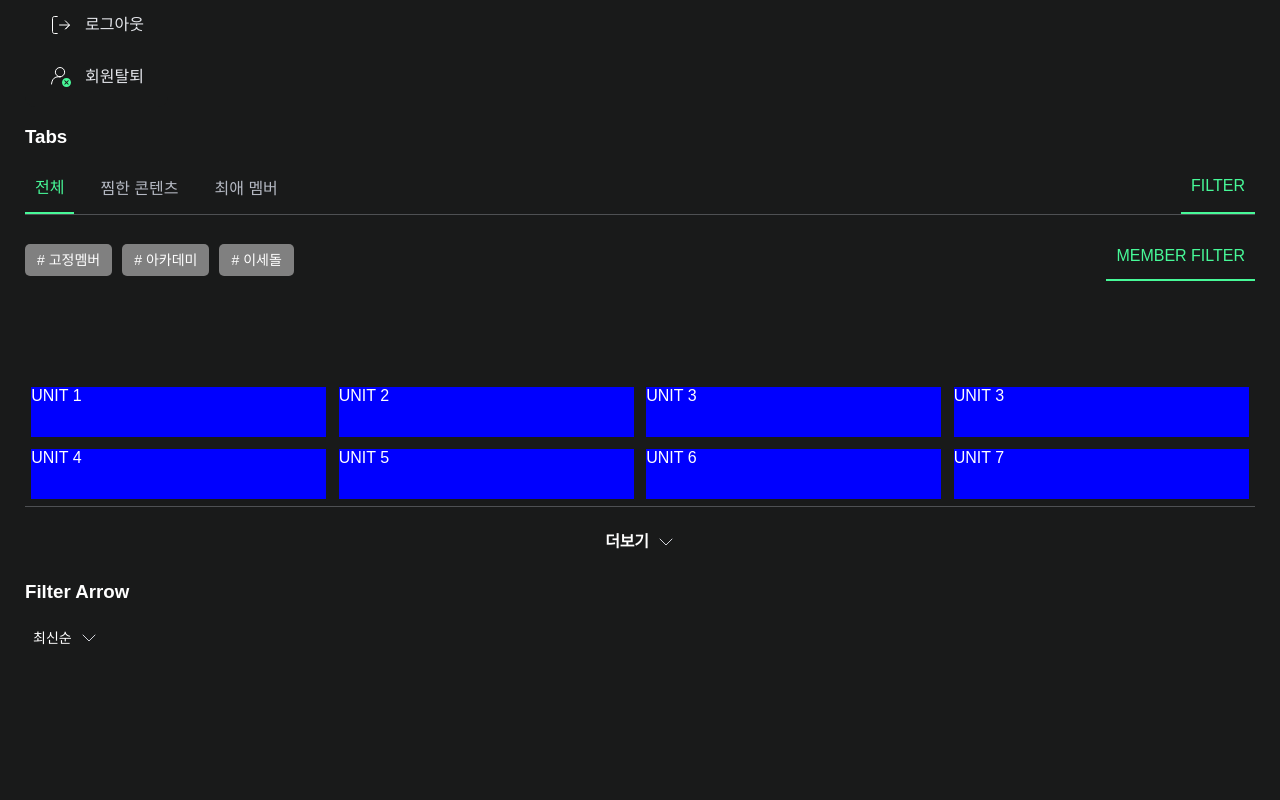
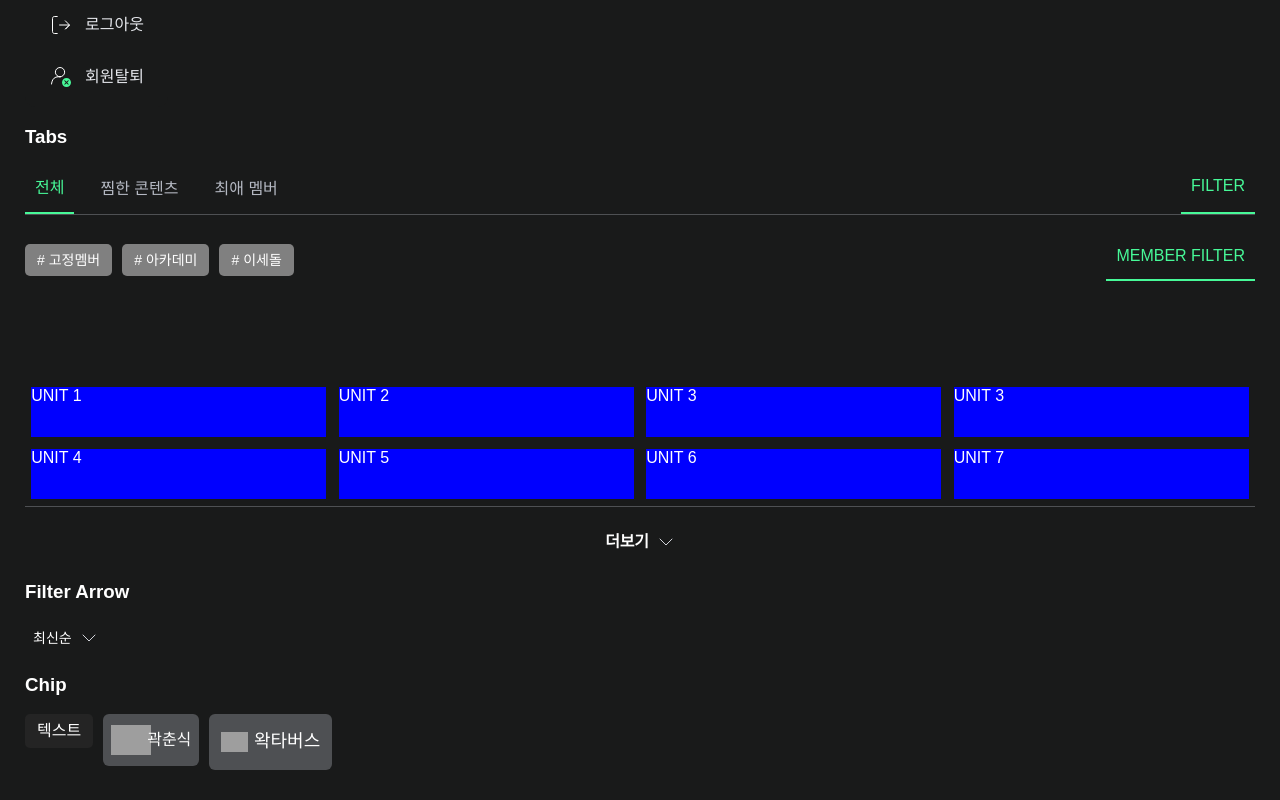
Before and after one commit to waktaplay/ui, a React (Vite) app: page / in a window 1280 px wide. Shown: the part 780-1580 px from the top of the page. Before the commit the page ends 1465 px from the top, so only its background shows below. Built offline with nearby package versions, Linux system fonts and the light colour scheme; grey boxes are pictures that could not be loaded; a web font is replaced by a local one.

Commit message:
🔨change: Add Chip component
chip component 적용

```diff
--- a/src/App.tsx
+++ b/src/App.tsx
@@ -11,10 +11,14 @@ import Menu from "@components/Menu"
 import Tabs from "@components/Tabs"
 import TabShowMore from "@components/Tabs/elements/TabShowMore"
 import Filter from "@components/Filter"
+import Chip from "@components/Chip"
 
 import FavorateSvg from "@assets/icons/favorate.svg"
 import LogoutSvg from "@assets/icons/out.svg"
 import Withdraw from "@assets/icons/withdraw.svg"
+
+import ChunsikSVG from "@assets/icons/members/gwakchunsik.svg"
+import WaktaverseSVG from "@assets/icons/group/waktaverse.svg"
 
 // TODO : 아래 더미데이터들은 원하는 내용으로 바꾸시면 되고 unit은 지우셔도 무방합니다.
 const TABS = [
@@ -204,6 +208,15 @@ const App = () => {
           onChange={value => alert(`filter 의 options 이 선택되었습니다 "${value}"`)}
         />
       </section>
+
+      <section>
+        <h3>Chip</h3>
+        <div style={{ display: "flex", flexDirection: "row", gap: "10px" }}>
+          <Chip.Normal item={{ label: "텍스트", value: "txt" }} />
+          <Chip.Small item={{ icon: ChunsikSVG, label: "곽춘식", value: "chunsik" }} />
+          <Chip.Middle item={{ icon: WaktaverseSVG, label: "왁타버스", value: "chunsik" }} />
+        </div>
+      </section>
     </article>
   )
 }
```
